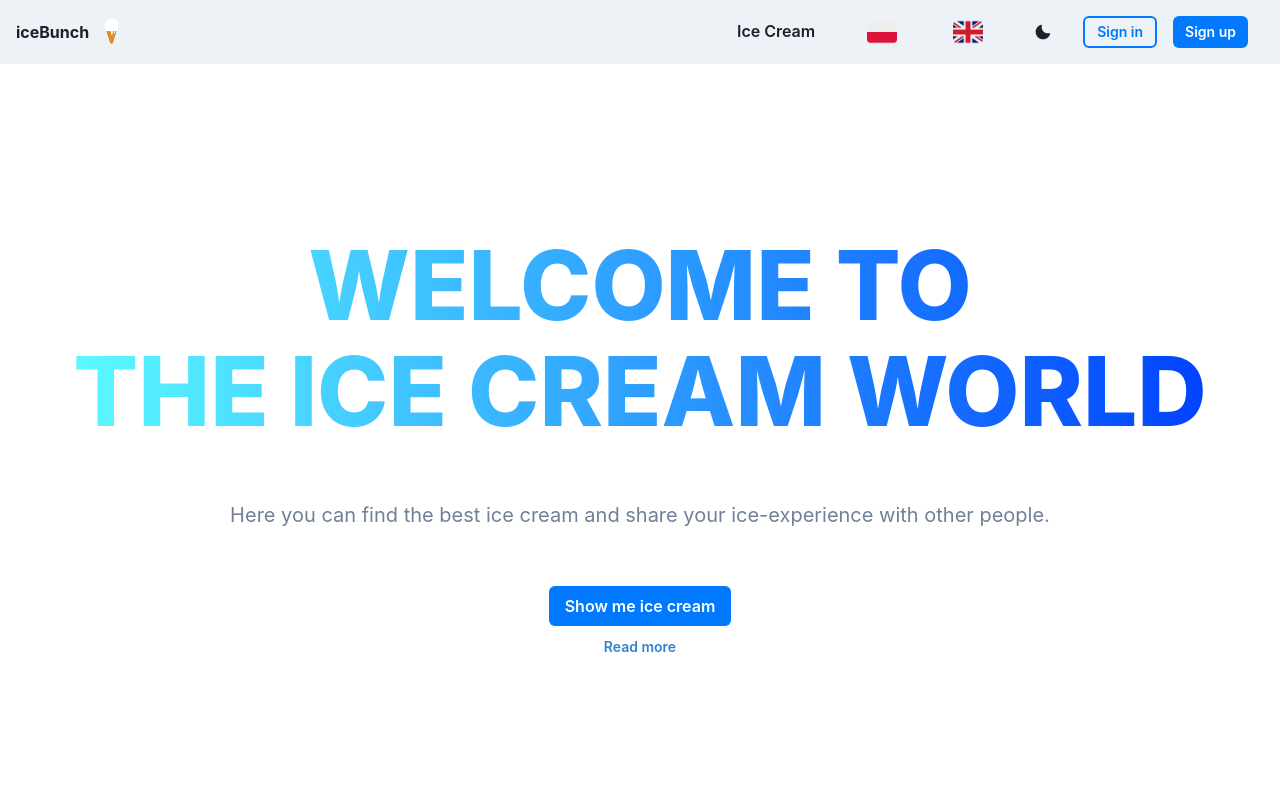
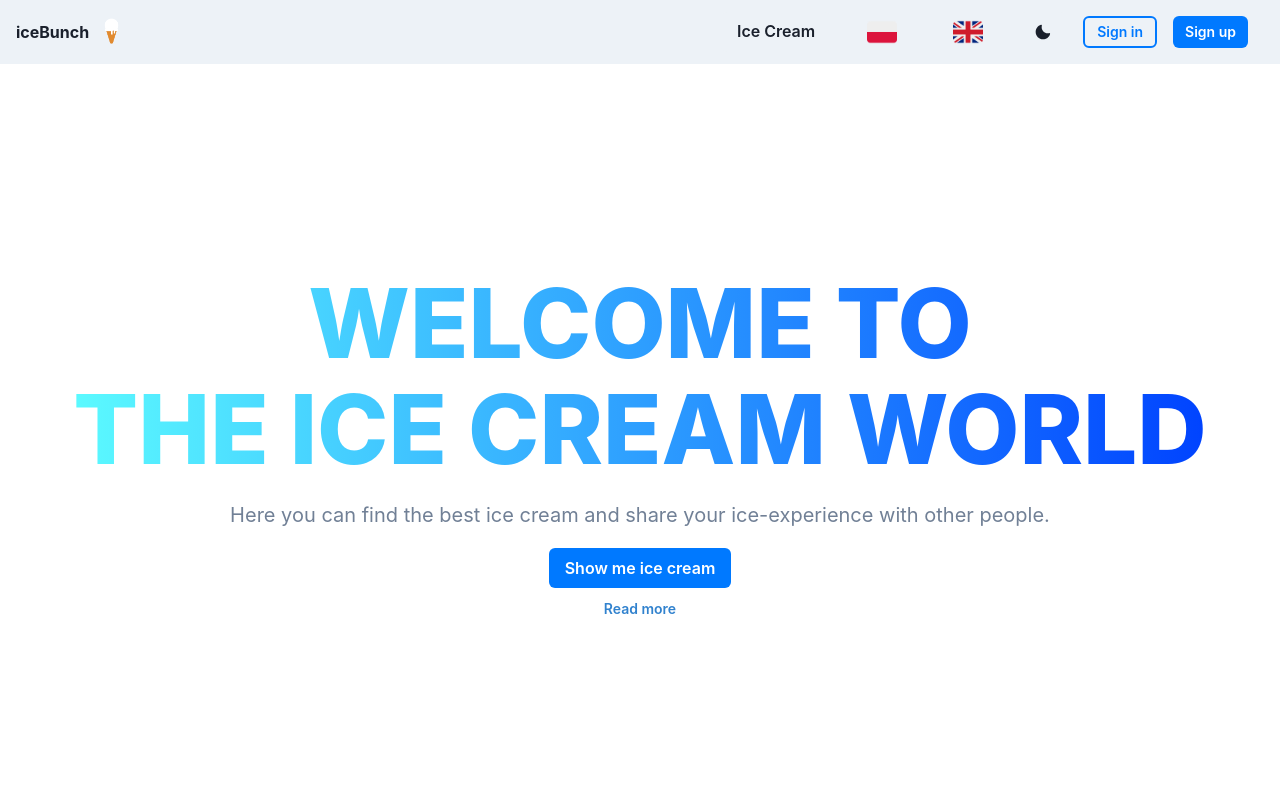
Before and after one commit to jurasw/icebunch-frontend, a React (Vite) app: page / in a window 1280 px wide. Shown: the top 800 px of the page. Built offline with nearby package versions, Linux system fonts and the light colour scheme.

Commit message:
try new spacing

```diff
--- a/src/components/LandingPage/Hero.tsx
+++ b/src/components/LandingPage/Hero.tsx
@@ -19,10 +19,12 @@ export default function Hero() {
         as={Box}
         textAlign={"center"}
         justifyContent={"center"}
-        spacing={{ base: 8, md: 14 }}
+        spacing={{ base: 14, md: 18 }}
         py={{ base: 20, md: 36 }}
       >
         <Text
+        // marginTop={'0'}
+        // paddingTop={'0'}
           lineHeight={"110%"}
           bgGradient="linear(to-l,  #0043ff, #5bfaff)"
           bgClip="text"
```
